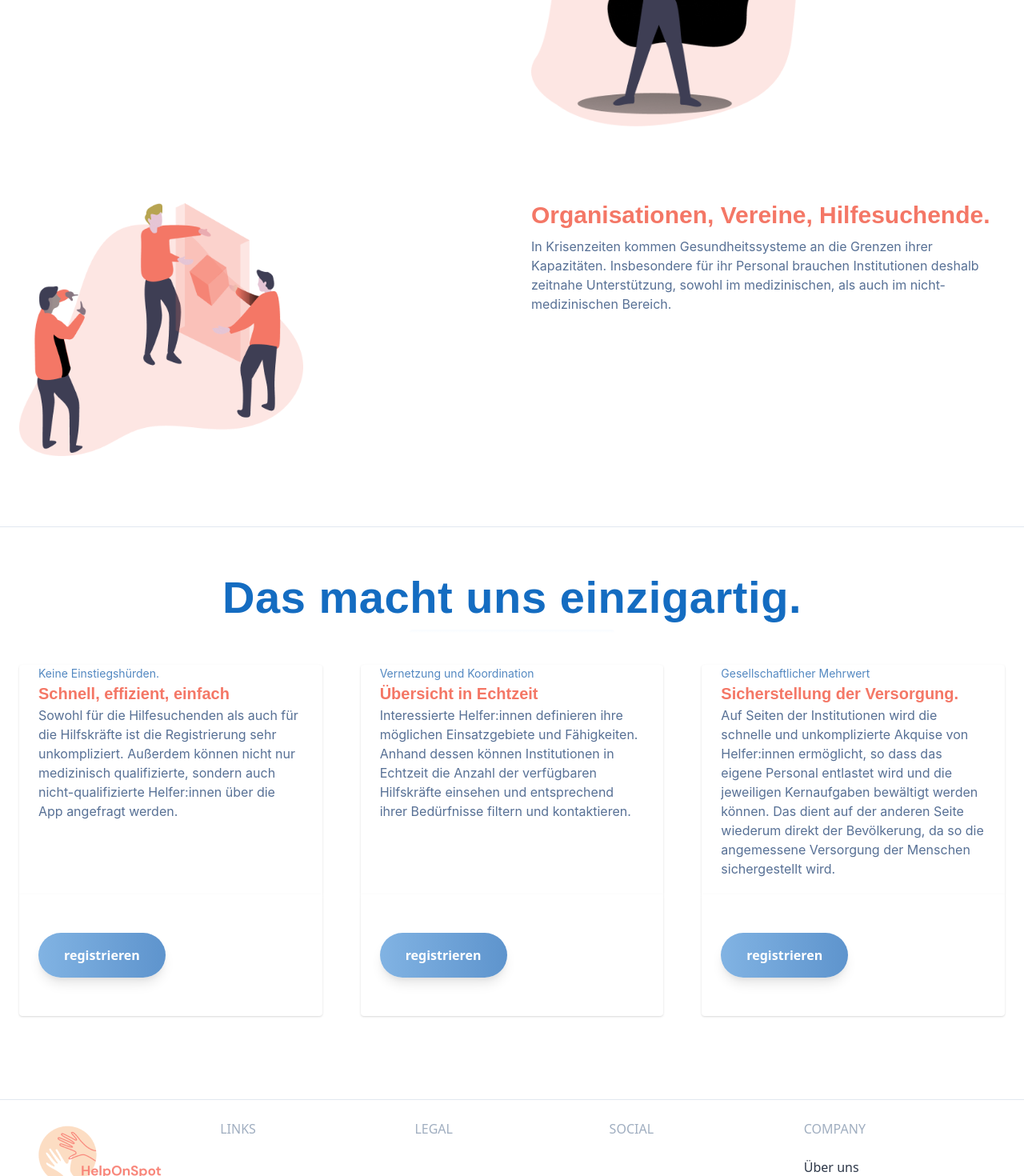
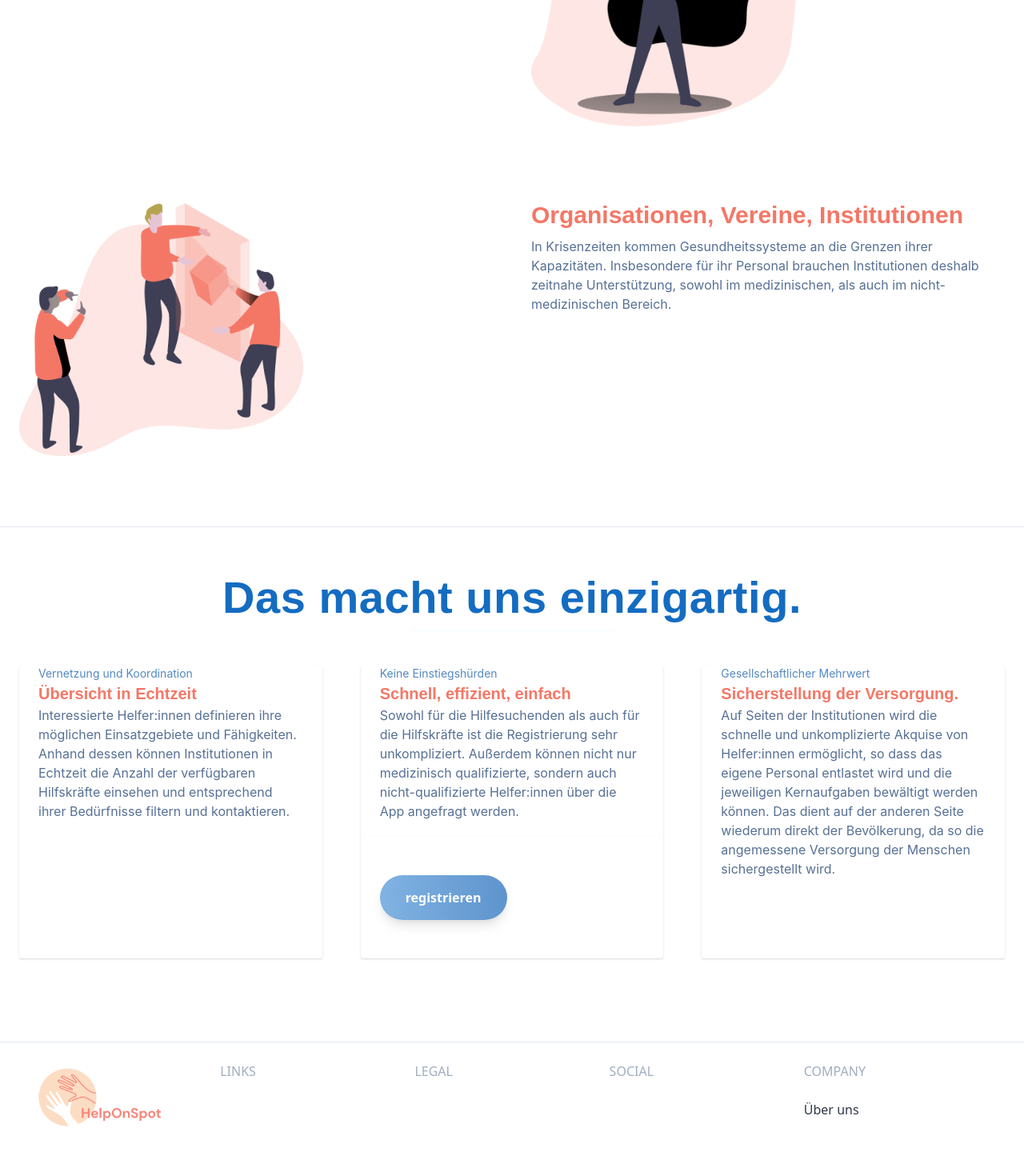
Before and after one commit to Helfer-Portal/helponspot-client, a React (Create React App) app: page / in a window 1280 px wide. Shown: the part 1261-2731 px from the top of the page at 80% size. Built offline with nearby package versions, Linux system fonts and the light colour scheme.

Commit message:
Text fixes

```diff
--- a/src/features/landing-page/components/Usps.js
+++ b/src/features/landing-page/components/Usps.js
@@ -6,25 +6,30 @@ const sectionTitle = "Das macht uns einzigartig.";
 
 const data = [
   {
-    title: "Schnell, effizient, einfach",
-    subTitle: "Keine Einstiegshürden.",
-    paragraph:
-        "Sowohl für die Hilfesuchenden als auch für die Hilfskräfte ist die Registrierung sehr unkompliziert." +
-        " Außerdem können nicht nur medizinisch qualifizierte, sondern auch nicht-qualifizierte Helfer:innen über die App angefragt werden.\n"
-  },
-  {
     title: "Übersicht in Echtzeit",
     subTitle: "Vernetzung und Koordination",
     paragraph:
         "Interessierte Helfer:innen definieren ihre möglichen Einsatzgebiete und Fähigkeiten. Anhand dessen können Institutionen in Echtzeit" +
-        " die Anzahl der verfügbaren Hilfskräfte einsehen und entsprechend ihrer Bedürfnisse filtern und kontaktieren.\n"
+        " die Anzahl der verfügbaren Hilfskräfte einsehen und entsprechend ihrer Bedürfnisse filtern und kontaktieren.\n" ,
+    hasRegisterButton:false
+  },
+  {
+    title: "Schnell, effizient, einfach",
+    subTitle: "Keine Einstiegshürden",
+    paragraph:
+        "Sowohl für die Hilfesuchenden als auch für die Hilfskräfte ist die Registrierung sehr unkompliziert." +
+        " Außerdem können nicht nur medizinisch qualifizierte, sondern auch nicht-qualifizierte Helfer:innen über die App angefragt werden.\n",
+    hasRegisterButton:true
+
   },
   {
     title: "Sicherstellung der Versorgung.",
     subTitle: "Gesellschaftlicher Mehrwert",
     paragraph:
       "Auf Seiten der Institutionen wird die schnelle und unkomplizierte Akquise von Helfer:innen ermöglicht, so dass das eigene Personal entlastet wird und die jeweiligen Kernaufgaben bewältigt werden können." +
-        " Das dient auf der anderen Seite wiederum direkt der Bevölkerung, da so die angemessene Versorgung der Menschen sichergestellt wird.\n"
+        " Das dient auf der anderen Seite wiederum direkt der Bevölkerung, da so die angemessene Versorgung der Menschen sichergestellt wird.\n",
+    hasRegisterButton:false
+
   },
 ];
 
@@ -35,7 +40,7 @@ export default function Usps() {
   };
 
   /** returns a single USP Card, to split up data and style / tags */
-  const createUspCard = (title, subTitle, paragraph, callback) => {
+  const createUspCard = (title, subTitle, paragraph, hasRegisterButton, callback) => {
     return (
       <div className="w-full md:w-1/3 p-6 flex flex-col flex-grow flex-shrink">
         <div className="flex-1 bg-white rounded-t rounded-b-none overflow-hidden shadow">
@@ -52,8 +57,10 @@ export default function Usps() {
             <p className="text-figmaParagraph font-inter text-base px-6 mb-5">{paragraph}</p>
           </a>
         </div>
+        { hasRegisterButton ==true &&
           <div className="flex-none mt-auto bg-white rounded-b rounded-t-none overflow-hidden shadow p-6">
             <div className="flex items-center justify-start">
+
               <ButtonBlue
                   onClick={callback}
                   className="mx-auto lg:mx-0 hover:underline gradient text-white font-bold rounded-full my-6 py-4 px-8 shadow-lg"
@@ -62,6 +69,7 @@ export default function Usps() {
               </ButtonBlue>
             </div>
           </div>
+        }
       </div>
     );
   };
@@ -77,7 +85,7 @@ export default function Usps() {
           </div>
 
           {data.map(el => {
-            return createUspCard(el.title, el.subTitle, el.paragraph, defaultCallback);
+            return createUspCard(el.title, el.subTitle, el.paragraph, el.hasRegisterButton, defaultCallback);
           })}
         </div>
       </section>
--- a/src/features/landing-page/components/text-illu-view.js
+++ b/src/features/landing-page/components/text-illu-view.js
@@ -13,7 +13,7 @@ const data = [
     right: true,
   },
   {
-    title: "Organisationen, Vereine, Hilfesuchende.",
+    title: "Organisationen, Vereine, Institutionen",
     p:
       "In Krisenzeiten kommen Gesundheitssysteme an die Grenzen ihrer Kapazitäten. " +
         "Insbesondere für ihr Personal brauchen Institutionen deshalb zeitnahe Unterstützung, sowohl im medizinischen, als auch im nicht-medizinischen Bereich.",
--- a/src/features/org-register/reg-choose-org-help.jsx
+++ b/src/features/org-register/reg-choose-org-help.jsx
@@ -8,14 +8,16 @@ const cardData = [
     {
         title: "Ich möchte helfen!",
         p: "Ich bin fit und besitze Kompetenzen, die sich als nützlich erweisen könnten!",
-        list: ['Grundausbildungen', 'körperlich fit', 'Führerschein'],
+       // list: ['Grundausbildungen', 'körperlich fit', 'Führerschein'],
+        list: [],
         img: require('../../assets/super_dad_1.png'),
         to: '/',
     },
     {
         title: "Wir benötigen Hilfe",
         p: "Es gibt eine Krisensituatuon und wir brauchen helfende Hände!",
-        list: ['Vereine', 'Institutionen', 'DLRG, DRK...'],
+        //list: ['Vereine', 'Institutionen', 'DLRG, DRK...'],
+        list: [],
         img: require('../../assets/team_work_1.png'),
         to: 'org-register2'
     }
```
Lines whose indentation alone changed are shown as unchanged.
